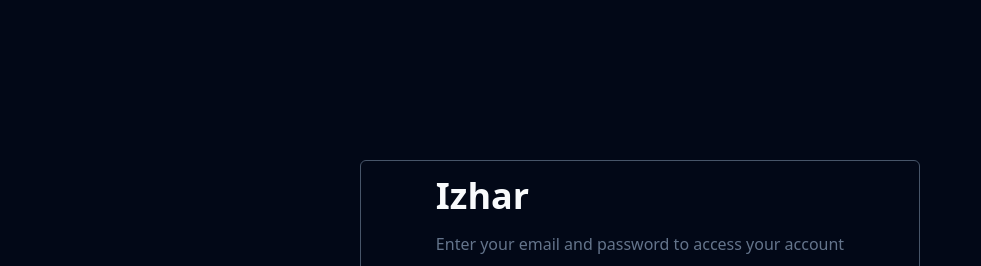
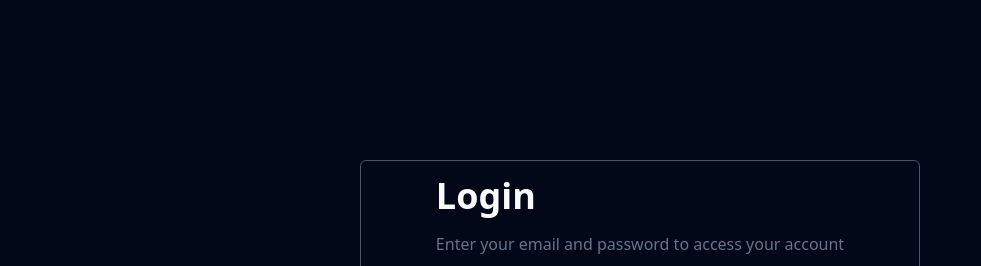
Before and after one commit to IzharMohammed/Medium-hono, a React (Vite) app in the folder frontend/: page / in a window 1280 px wide. Shown: the top 266 px of the page, without its empty margins (0-981 px from the left). Built offline with nearby package versions, Linux system fonts and the light colour scheme; no server answers.

Commit message:
test commit for github actions

```diff
--- a/frontend/src/pages/Signin.tsx
+++ b/frontend/src/pages/Signin.tsx
@@ -43,7 +43,7 @@
     <div className=" h-screen  flex justify-center items-center">
       <div className="border border-slate-600 w-[35rem] h-[30rem] m-auto flex flex-col justify-center items-center gap-9 rounded-md">
         <div className="flex flex-col gap-4">
-          <h1 className="text-4xl font-semibold ">Izhar</h1>
+          <h1 className="text-4xl font-semibold ">Login</h1>
           <p className="text-slate-500">Enter your email and password to access your account</p>
         </div>
 
```
